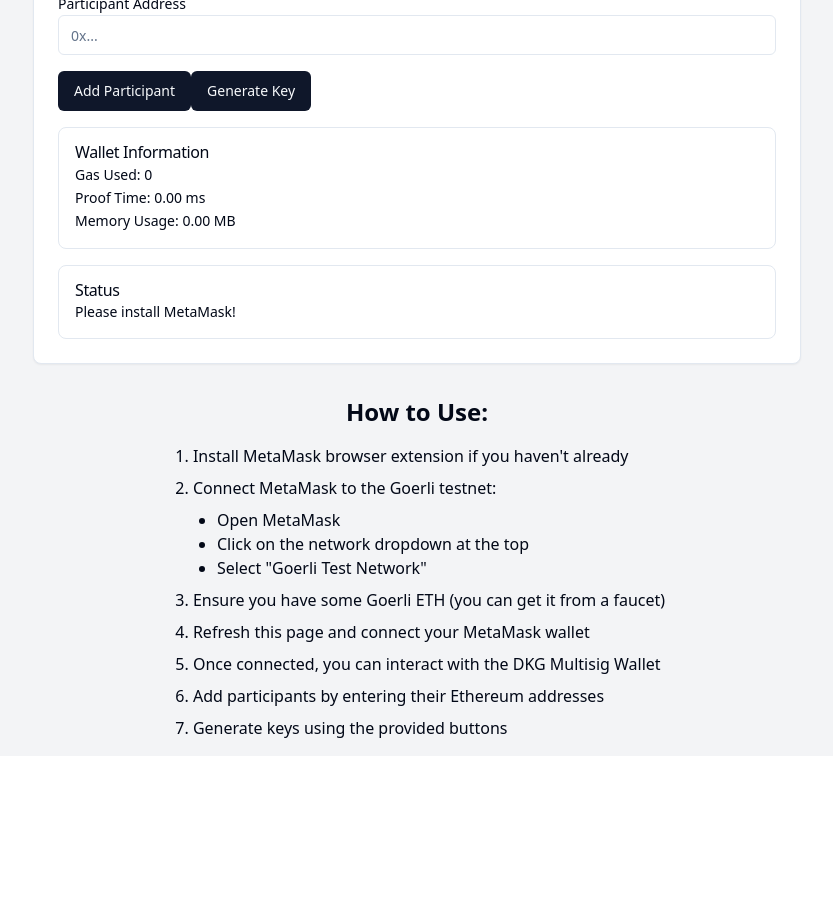
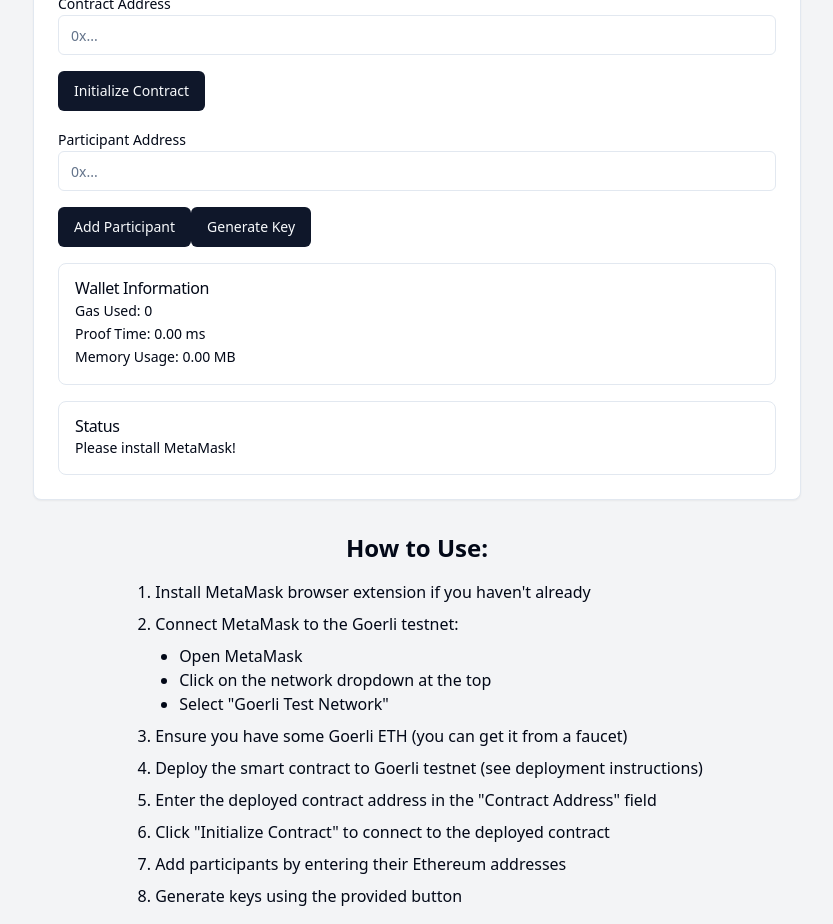
Before and after one commit to gavrielsha/zk-participant-network, a React (Vite) app: page / in a window 1280 px wide. Shown: the part 260-1184 px from the top of the page, without its empty margins (223-1056 px from the left). Before the commit the page ends 1016 px from the top, so only its background shows below. Built offline with nearby package versions, Linux system fonts and the light colour scheme.

Commit message:
Add deployment instructions
Updated README.md with detailed steps for deploying the project for testing, including setup requirements and usage guidelines.
[skip gpt_engineer]

```diff
--- a/src/components/DKGMultisigWallet.jsx
+++ b/src/components/DKGMultisigWallet.jsx
@@ -6,7 +6,6 @@ import { Input } from "@/components/ui/input";
 import { Label } from "@/components/ui/label";
 import { Alert, AlertDescription, AlertTitle } from "@/components/ui/alert";
 
-// This ABI should match your deployed contract
 const contractABI = [
   "function addParticipant(address participant) public",
   "function generateKey() public",
@@ -14,14 +13,12 @@ const contractABI = [
   "event KeyGenerated(bytes32 publicKey)"
 ];
 
-// Pre-deployed contract address on Goerli testnet
-const GOERLI_CONTRACT_ADDRESS = "0x123456789..."; // Replace with actual deployed address
-
 const DKGMultisigWallet = () => {
   const [provider, setProvider] = useState(null);
   const [contract, setContract] = useState(null);
   const [account, setAccount] = useState('');
   const [participantAddress, setParticipantAddress] = useState('');
+  const [contractAddress, setContractAddress] = useState('');
   const [gasUsed, setGasUsed] = useState(0);
   const [proofTime, setProofTime] = useState(0);
   const [memoryUsage, setMemoryUsage] = useState(0);
@@ -47,8 +44,6 @@ const DKGMultisigWallet = () => {
           window.ethereum.on('accountsChanged', (accounts) => {
             setAccount(accounts[0]);
           });
-
-          initializeContract(provider);
         } catch (error) {
           setFeedback('Error connecting to MetaMask: ' + error.message);
         }
@@ -60,12 +55,16 @@ const DKGMultisigWallet = () => {
     init();
   }, []);
 
-  const initializeContract = async (provider) => {
+  const initializeContract = async () => {
+    if (!ethers.utils.isAddress(contractAddress)) {
+      setFeedback('Invalid contract address');
+      return;
+    }
     try {
       const signer = provider.getSigner();
-      const contract = new ethers.Contract(GOERLI_CONTRACT_ADDRESS, contractABI, signer);
+      const contract = new ethers.Contract(contractAddress, contractABI, signer);
       setContract(contract);
-      setFeedback('Connected to contract on Goerli testnet!');
+      setFeedback('Contract initialized successfully!');
     } catch (error) {
       setFeedback('Error initializing contract: ' + error.message);
     }
@@ -73,7 +72,11 @@ const DKGMultisigWallet = () => {
 
   const addParticipant = async () => {
     if (!contract) {
-      setFeedback('Contract not initialized. Please make sure you are connected to Goerli testnet.');
+      setFeedback('Contract not initialized. Please initialize the contract first.');
+      return;
+    }
+    if (!ethers.utils.isAddress(participantAddress)) {
+      setFeedback('Invalid participant address');
       return;
     }
     try {
@@ -94,7 +97,7 @@ const DKGMultisigWallet = () => {
 
   const generateKey = async () => {
     if (!contract) {
-      setFeedback('Contract not initialized. Please make sure you are connected to Goerli testnet.');
+      setFeedback('Contract not initialized. Please initialize the contract first.');
       return;
     }
     try {
@@ -127,6 +130,16 @@ const DKGMultisigWallet = () => {
             </AlertDescription>
           </Alert>
           <div>
+            <Label htmlFor="contract-address">Contract Address</Label>
+            <Input
+              id="contract-address"
+              value={contractAddress}
+              onChange={(e) => setContractAddress(e.target.value)}
+              placeholder="0x..."
+            />
+          </div>
+          <Button onClick={initializeContract}>Initialize Contract</Button>
+          <div>
             <Label htmlFor="participant-address">Participant Address</Label>
             <Input
               id="participant-address"
--- a/src/pages/Index.jsx
+++ b/src/pages/Index.jsx
@@ -18,10 +18,11 @@ const Index = () => {
             </ul>
           </li>
           <li>Ensure you have some Goerli ETH (you can get it from a faucet)</li>
-          <li>Refresh this page and connect your MetaMask wallet</li>
-          <li>Once connected, you can interact with the DKG Multisig Wallet</li>
+          <li>Deploy the smart contract to Goerli testnet (see deployment instructions)</li>
+          <li>Enter the deployed contract address in the "Contract Address" field</li>
+          <li>Click "Initialize Contract" to connect to the deployed contract</li>
           <li>Add participants by entering their Ethereum addresses</li>
-          <li>Generate keys using the provided buttons</li>
+          <li>Generate keys using the provided button</li>
         </ol>
       </div>
     </div>
```
